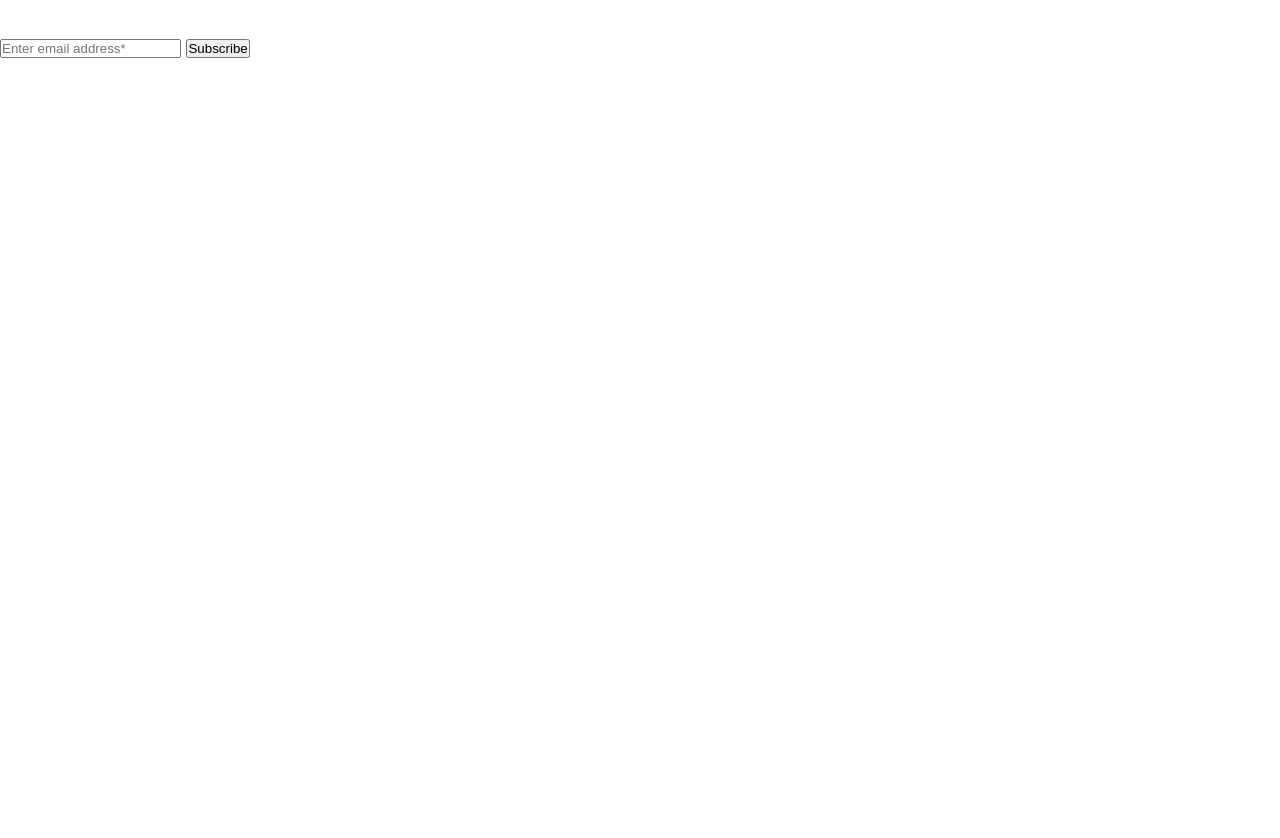
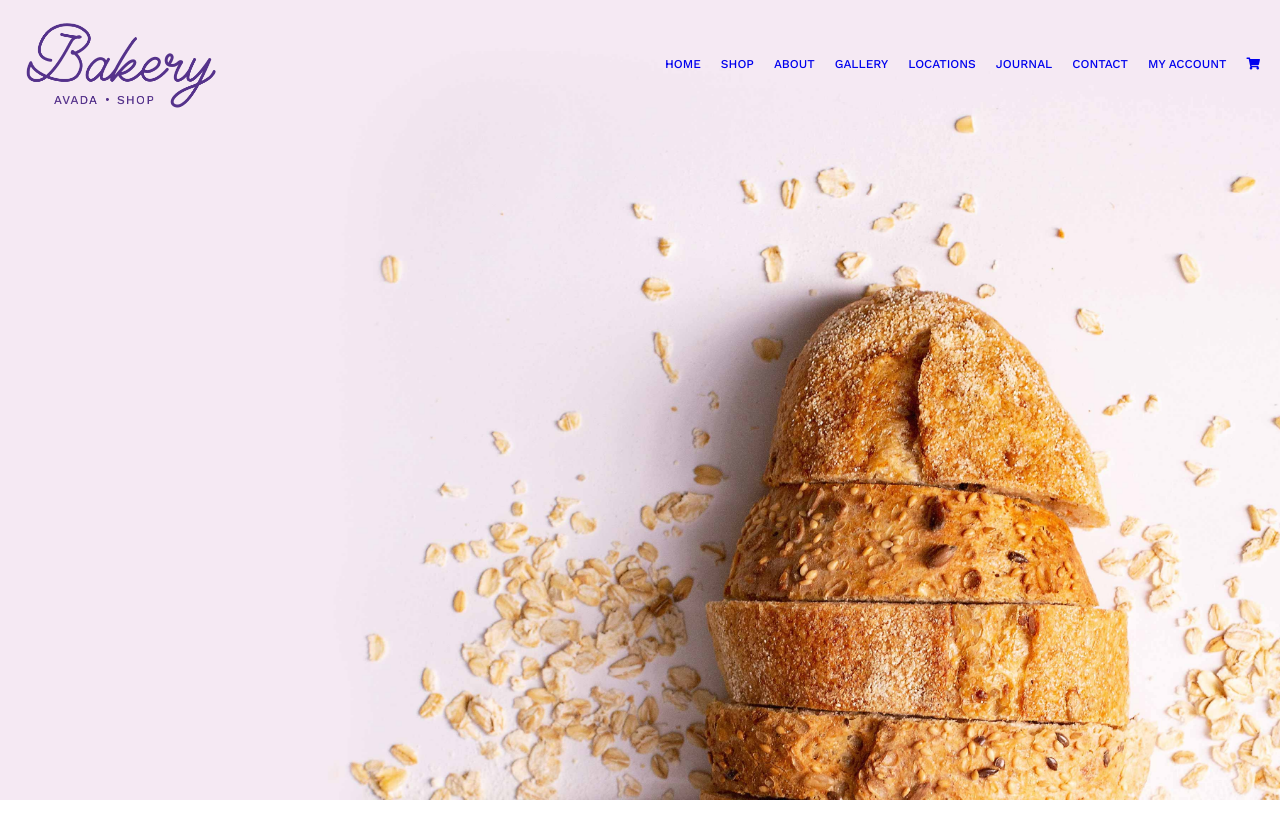
Before and after one commit to lorenaspiller/proj-html-vuejs, a website: page index.html in a window 1280 px wide. Before the commit the page ends 800 px from the top, so only its background shows below. Drawn offline with nearby package versions, Linux system fonts and the light colour scheme; a web font is replaced by a local one.

Commit message:
hadded header top and hero bg
nav-bar will be set as dynamic in VueJs

```diff
--- a/index.html
+++ b/index.html
@@ -25,14 +25,25 @@
       <header>
         <div class="header-top">
           <!-- logo and nav -->
-          <div class="logo">
-            <!-- logo img -->
+          <div class="header-top__logo">
+            <img src="img/logo.png" alt="">
           </div>
-          <nav class="nav">
+          <nav class="header-top__nav">
             <!-- dynamic navbar -->
-            <ul>
-              <!-- VueJs dynamic links -->
-              <li><a href="#"></a></li>
+            <ul class="no-style uppercase">
+
+              <!-- CHANGE TO VueJs dynamic links!! -->
+              <li><a href="#">home</a></li>
+              <li><a href="#">shop</a></li>
+              <li><a href="#">about</a></li>
+              <li><a href="#">gallery</a></li>
+              <li><a href="#">locations</a></li>
+              <li><a href="#">journal</a></li>
+              <li><a href="#">contact</a></li>
+              <li><a href="#">my account</a></li>
+              <li><a href="#"><i class="fas fa-shopping-cart"></i></a></li>
+              <!-- CHANGE TO VueJs dynamic links!! -->
+
             </ul>
           </nav>
         </div>
@@ -83,10 +94,10 @@
           </div>
 
           <div class="footer-top-col-right">
-            <form class="" action="index.html">
+            <!-- <form class="" action="index.html">
               <input type="email" name="" value="" placeholder="Enter email address*">
               <button>Subscribe</button>
-            </form>
+            </form> -->
           </div>
         </div>
         <!-- /footer top -->
--- a/src/Partials/_common.scss
+++ b/src/Partials/_common.scss
@@ -8,3 +8,27 @@
 body {
   font-family: 'Work Sans', sans-serif;
 }
+
+
+// mix
+.no-style {
+  list-style: none;
+}
+
+@mixin flexBoxSpBetween {
+  display: flex;
+  justify-content: space-between;
+}
+
+@mixin flexBoxAlignCenter {
+  display: flex;
+  align-items: center;
+}
+
+a {
+  text-decoration: none;
+}
+
+.uppercase {
+  text-transform: uppercase;
+}
--- a/src/Partials/_header-top.scss
+++ b/src/Partials/_header-top.scss
@@ -0,0 +1,30 @@
+.header-top {
+  height: 125px;
+  @include flexBoxSpBetween;
+  @include flexBoxAlignCenter;
+  padding: 10px 20px;
+
+  &__logo {
+    width: 200px;
+
+    img {
+      width: 100%;
+    }
+  }
+
+  &__nav {
+
+    ul {
+      display: flex;
+
+      li {
+        margin-left: 20px;
+
+        a {
+          font-size: $fontHeading-type;
+          font-weight: $fontSansMedium;
+        }
+      }
+    }
+  }
+}
--- /dev/null
+++ b/src/Partials/_header.scss
@@ -0,0 +1,7 @@
+header {
+  background-image: url(../img/hero-header-bakery.jpg);
+  height: 100vh;
+  background-repeat: no-repeat;
+  background-position: center center;
+  background-size: cover;
+}
--- a/src/Partials/_hero.scss
+++ b/src/Partials/_hero.scss
@@ -0,0 +1,3 @@
+.hero {
+
+}
--- a/src/app.scss
+++ b/src/app.scss
@@ -1,6 +1,11 @@
+//mix
 @import "Partials/common";
 @import "Partials/variables";
 @import "Partials/buttons";
+@import "Partials/typo";
+
+//main
+@import "Partials/header";
 @import "Partials/header-top";
 @import "Partials/hero";
 @import "Partials/products";
```
Also changed, not shown: dist/app.css.
